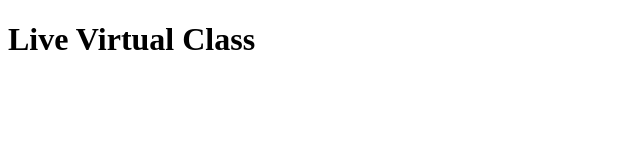
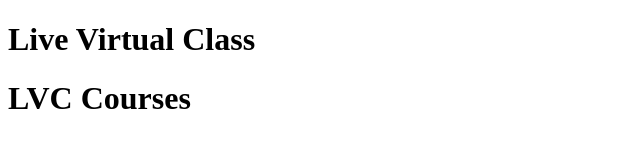
Before and after one commit to tapansme/LVCDemo, a plain HTML site: page index.html in a window 1280 px wide. Shown: the whole page, without its empty margins (0-640 px from the left). Drawn offline with Linux system fonts and the light colour scheme.

Commit message:
Courses Added

```diff
--- a/index.html
+++ b/index.html
@@ -8,5 +8,7 @@
 <body>
     <h1> Live Virtual Class</h1>
 
+    <h1> LVC Courses</h1>
+
 </body>
 </html>
```
